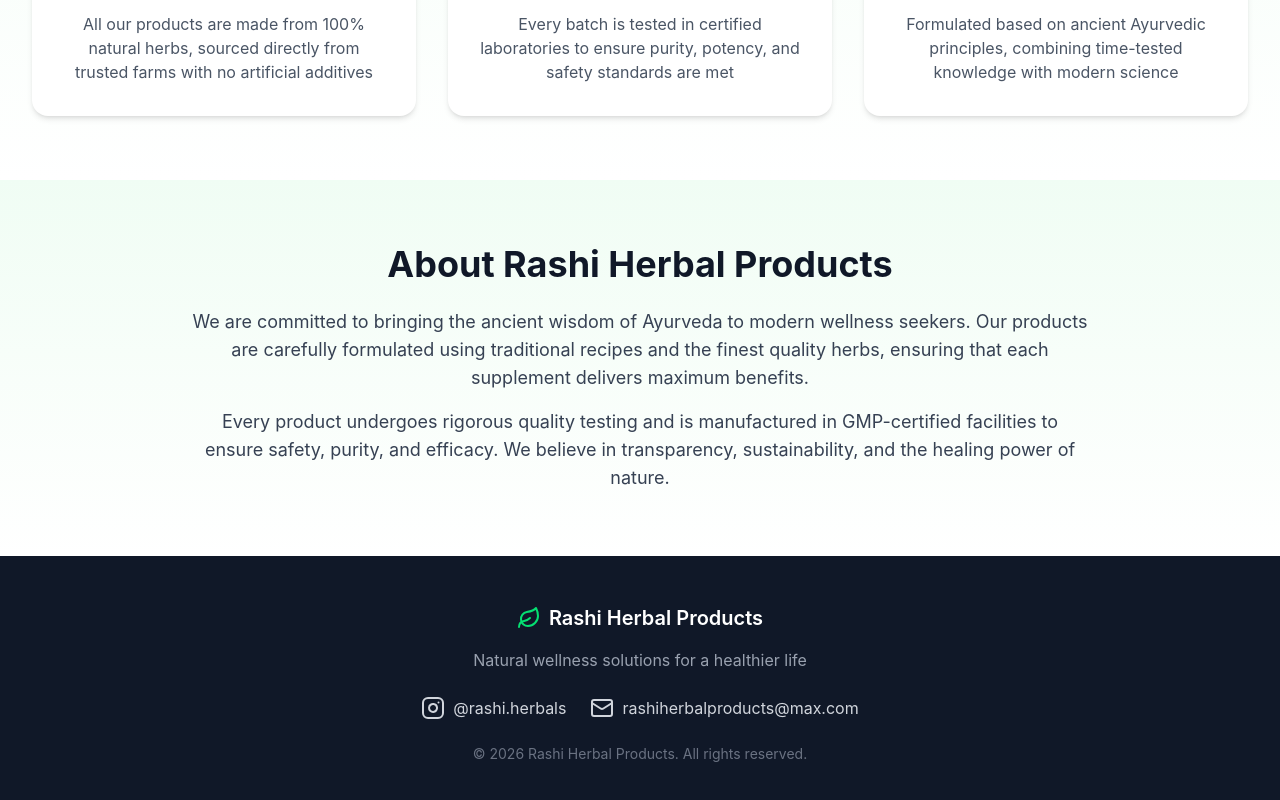
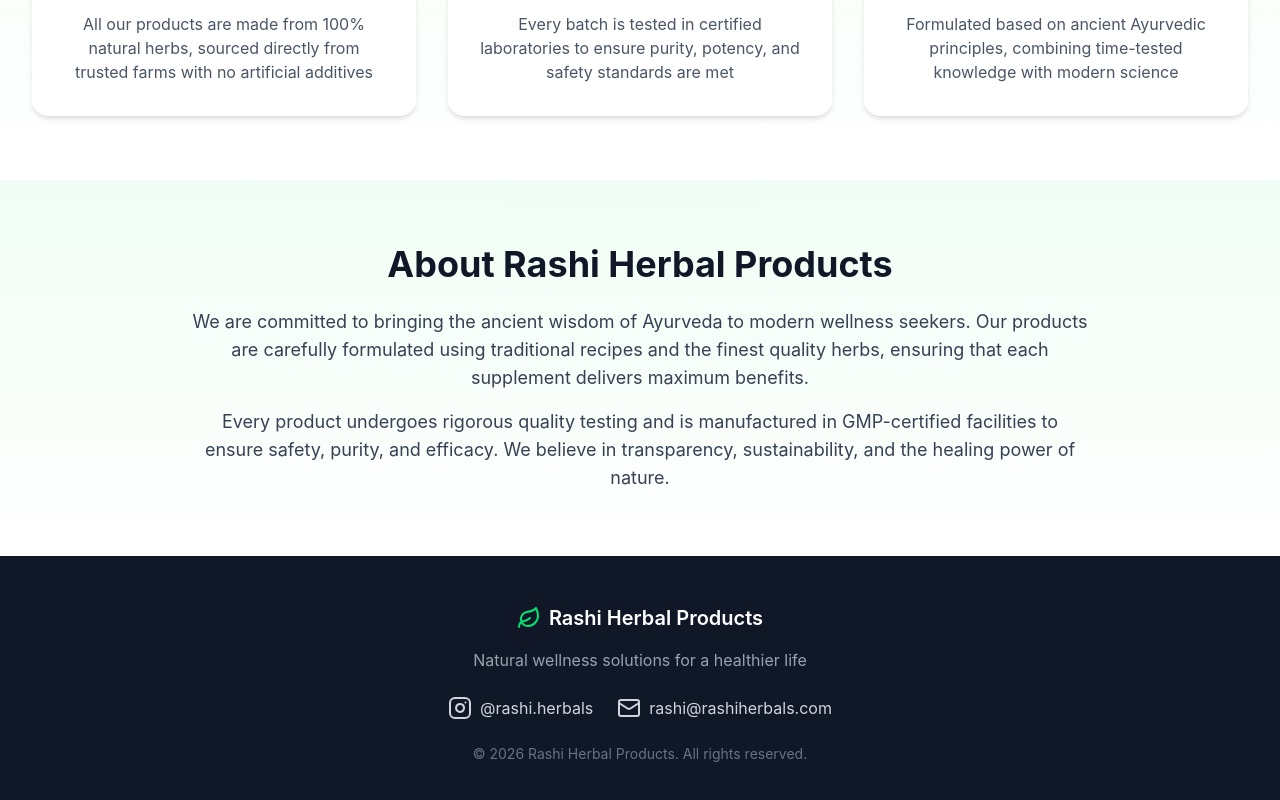
Before and after one commit to sinchana06/rashi-herbals, a React (Vite) app: page / in a window 1280 px wide. Shown: the part 1840-2640 px from the top of the page. Built offline with nearby package versions, Linux system fonts and the light colour scheme.

Commit message:
Changed email

```diff
--- a/src/app/App.tsx
+++ b/src/app/App.tsx
@@ -414,11 +414,11 @@ const products = [
 
       {/* Email */}
       <a
-        href="mailto:rashiherbalproducts@max.com"
+        href="mailto:rashi@rashiherbals.com"
         className="flex items-center gap-2 text-gray-300 hover:text-green-400 transition"
       >
         <Mail className="w-6 h-6" />
-        <span>rashiherbalproducts@max.com</span>
+        <span>rashi@rashiherbals.com</span>
       </a>
 
     </div>
```
